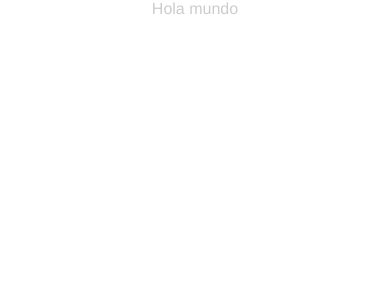
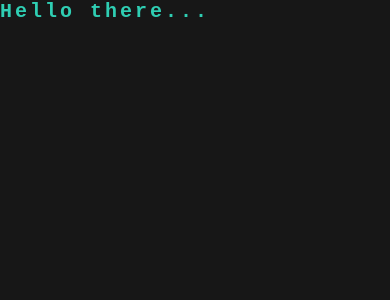
Before and after one commit to robertozh29/Portfolio, a Vue app: page / in a window 390 px wide. Shown: the top 300 px of the page. Built offline with nearby package versions, Linux system fonts and the light colour scheme.

Commit message:
Home Header section

```diff
--- /dev/null
+++ b/src/components/HeaderComponent.vue
@@ -0,0 +1,122 @@
+<template>
+    <div class="header" id="header">
+        <div class="typewriter">
+            <h1>Hello there...</h1>
+        </div>
+        <h1>Roberto Zepeda</h1>
+        <h2>{{profession}}</h2>
+        <p>{{phrase}}</p>
+        <a class="boton" @click="openResume">{{resume}}</a>
+    </div>
+</template>
+
+<script>
+export default {
+  name: 'Home',
+  props:{
+    profession: {
+      type: String,
+      default: "Web Developer"
+    },
+    phrase:{
+      type: String,
+      default: "I'm a computer engineer specializing in building Front-End Web applications."
+    },
+    resume: {
+      type: String,
+      default: "Resume"
+    },
+    resumeLink: {
+      type: String,
+      default: "cv_eng.pdf"
+    }
+  },
+  methods:{
+    scrollTo(selector){
+      document.querySelector(selector).scrollIntoView({behavior: 'smooth'})
+    },
+    openResume(){
+      window.open(this.resumeLink);
+    }
+  }
+}
+</script>
+
+<style scoped>
+.header{
+    display: flex;
+    flex-direction: column;
+    justify-content: center;
+    align-items: flex-start;
+    height:100%;
+    width: 100%;
+}
+
+h1{ font-size: 68px;  color:#FFF;}
+
+h2{ font-size: 72px; margin-bottom: 25px; }
+
+p{
+  font-size: 18px;
+  line-height: 30px;
+  letter-spacing: 0.15em;
+}
+
+.typewriter{
+    margin-bottom:30px ;
+}
+
+.boton{
+    background: transparent;
+    box-shadow: none;
+    margin-top: 50px;
+    padding: 15px 30px;
+    border: 1px solid #2fceb3;
+    border-radius: 5px;
+    color: #2fceb3;
+    cursor: pointer;
+}
+
+/* DEMO-SPECIFIC STYLES */
+.typewriter h1 {
+  color: #2fceb3;
+  font-family: 'iconsolata',monospace;
+  font-size: 20px;
+  overflow: hidden; /* Ensures the content is not revealed until the animation */
+  border-right: .15em solid orange; /* The typwriter cursor */
+  white-space: nowrap; /* Keeps the content on a single line */
+  margin: 0 auto; /* Gives that scrolling effect as the typing happens */
+  letter-spacing: .15em; /* Adjust as needed */
+  animation:
+    typing 2.5s steps(14, end),
+    blink-caret 0.8s step-end infinite;
+}
+
+/* The typing effect */
+@keyframes typing {
+  from { width: 0 }
+  to { width: 100% }
+}
+
+/* The typewriter cursor effect */
+@keyframes blink-caret {
+  from, to { border-color: transparent }
+  50% { border-color: orange }
+}
+
+a{
+  text-decoration: none;
+}
+
+@media screen and (max-width: 800px){
+    .header{
+      margin: 0;
+      width: 100%;
+    }
+    h1{ font-size: 54px;  color:#FFF;}
+
+    h2{ font-size: 42px; margin: 5px 0 25px 0; }
+
+    p{ font-size: 16px; line-height: 28px }
+}
+</style>
--- a/src/router/index.js
+++ b/src/router/index.js
@@ -3,7 +3,7 @@ import { createRouter, createWebHistory } from 'vue-router'
 const routes = [
   {
     path: '/',
-    component: () => import('../views/English.vue')
+    component: () => import('../views/Home.vue')
   },
   {
     path: '/en',
--- a/src/views/Home.vue
+++ b/src/views/Home.vue
@@ -1,13 +1,14 @@
 <template>
     <div class="home">
-        <Navbar
-            :sections="info.navbar.sections"
-        />
+        <header class="header">
+            <div class="typewriter">
+                <h1>Hello there...</h1>
+            </div>
+        </header>
     </div>
 </template>
 
 <script>
-import Navbar from '../components/Navbar.vue'
 
 export default {
     name: 'Home',
@@ -19,11 +20,51 @@ export default {
 </script>
 
 <style>
-/*----- HOME CONTAINER ----- */
+
+/* Home Container */
 .home{
   width: 100%;
   min-height: 100vh;
   background-color: #171717;
   text-align: left;
 }
+
+/* Header */
+.header{
+    display: flex;
+    flex-direction: column;
+    justify-content: center;
+    align-items: flex-start;
+    height:100%;
+    width: 100%;
+}
+
+.typewriter{
+    margin-bottom:30px ;
+}
+
+.typewriter h1 {
+  color: #2fceb3;
+  font-family: 'iconsolata',monospace;
+  font-size: 20px;
+  overflow: hidden; /* Ensures the content is not revealed until the animation */
+  border-right: .15em solid orange; /* The typwriter cursor */
+  white-space: nowrap; /* Keeps the content on a single line */
+  margin: 0 auto; /* Gives that scrolling effect as the typing happens */
+  letter-spacing: .15em; /* Adjust as needed */
+  animation:
+    typing 2.5s steps(14, end),
+    blink-caret 0.8s step-end infinite;
+}
+
+@keyframes typing {
+  from { width: 0 }
+  to { width: 100% }
+}
+
+/* The typewriter cursor effect */
+@keyframes blink-caret {
+  from, to { border-color: transparent }
+  50% { border-color: orange }
+}
 </style>
```
